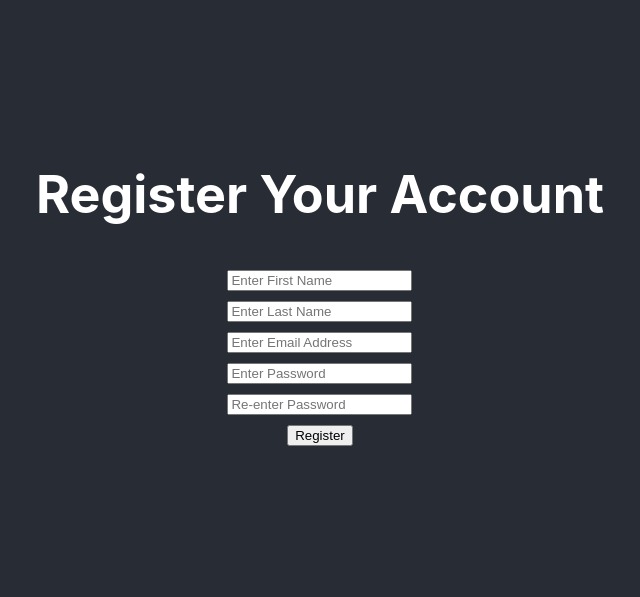
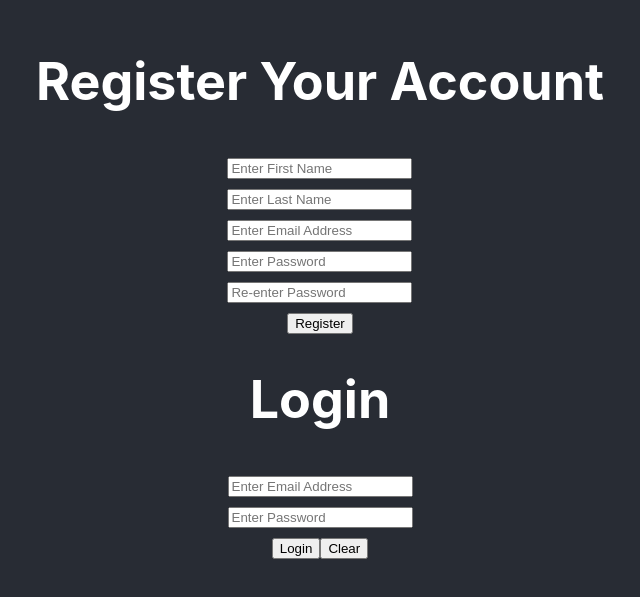
Before and after one commit to HussamK28/AI-Travel-App, a React (Create React App) app in the folder Frontend/: page / in a window 1280 px wide. Shown: the part 113-710 px from the top of the page, without its empty margins (320-960 px from the left). Built offline with nearby package versions, Linux system fonts and the light colour scheme.

Commit message:
Update login.js

```diff
--- a/Frontend/src/App.js
+++ b/Frontend/src/App.js
@@ -1,11 +1,13 @@
 import './App.css';
 import Register from './Register';
+import Login from './Login';
 
 function App() {
   return (
     <div className="App">
       <header className="App-header">
         <Register />
+        <Login />
       </header>
     </div>
   );
--- a/Frontend/src/Login.js
+++ b/Frontend/src/Login.js
@@ -0,0 +1,51 @@
+import React, { useState } from "react";
+const Login = () => {
+    const [email, setEmail] = useState("");
+    const [password, setPassword] = useState("")
+
+    const writeEmail = (e) => {
+        setEmail(e.target.value)
+    }
+    const writePassword = (e) => {
+        setPassword(e.target.value)
+    }
+
+    const loginAccount = () => {
+        alert("Login successful!")
+    }
+    return (
+        <div className="Container">
+            <h1>Login</h1>
+            <form onSubmit={loginAccount}>
+            <div className="email-address">
+                <input
+                type='email'
+                placeholder="Enter Email Address"
+                value={email}
+                onChange={writeEmail}
+                required></input>
+            </div>
+            <div className="password">
+                <input
+                type='password'
+                placeholder="Enter Password"
+                value={password}
+                onChange={writePassword}
+                pattern="(?=.*\d)(?=.*[a-z])(?=.*[A-Z]).{8,}"
+                title="Must contain at least one number and one uppercase and lowercase letter, and
+                at least 8 or more characters"
+                required></input>
+            </div>
+
+            <div className="button">
+                <button className="Login-button"type="submit">Login </button>
+
+                <button className="clear-button" type="button">Clear</button>
+            </div>
+
+            </form>
+        </div>
+    )
+
+}
+export default Login
```
